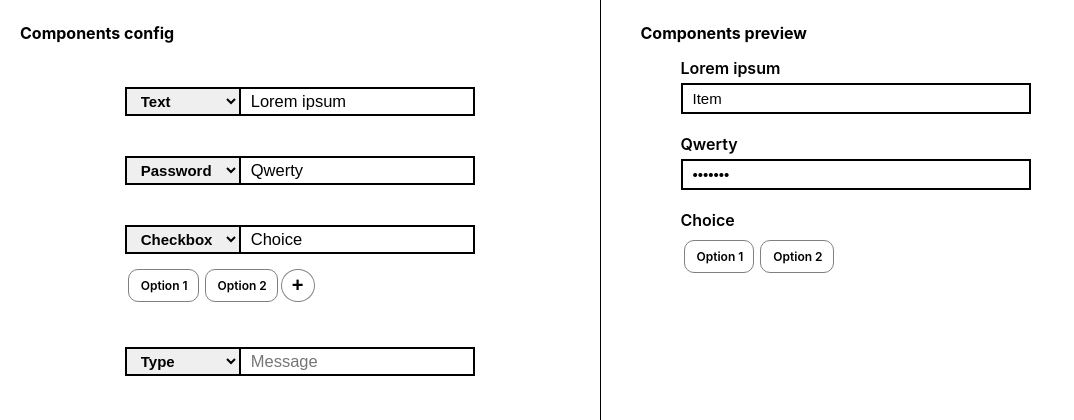
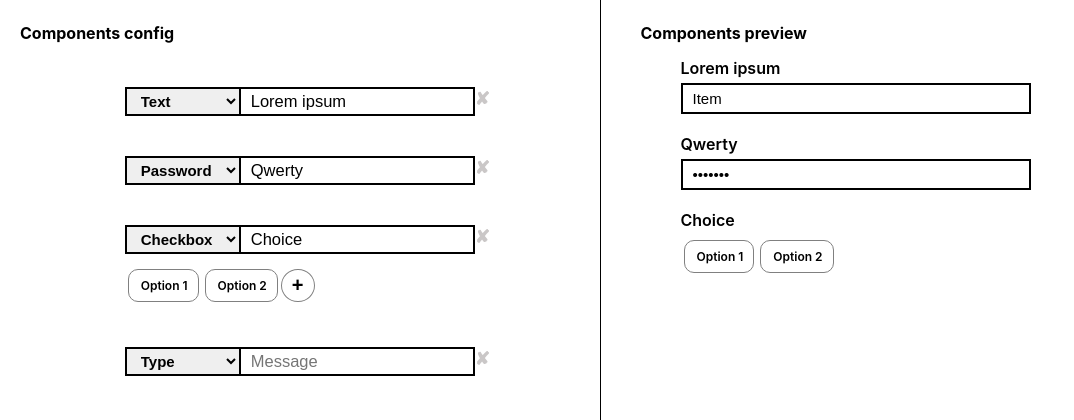
Before and after one commit to Maurikzio/component-builder, a React (Create React App) app: page / in a window 1280 px wide. Shown: the top 420 px of the page, without its empty margins (0-1074 px from the left). Built offline with nearby package versions, Linux system fonts and the light colour scheme.

Commit message:
[add] remove component

```diff
--- a/src/App.js
+++ b/src/App.js
@@ -77,6 +77,11 @@ function App() {
     setComponents(updatedComponents)
   }
 
+  const deleteComponent = (id) => {
+    const newComponents = components.filter(component => component.id !== id)
+    setComponents(newComponents)
+  }
+
 
   const componentsReady = components.filter( component => component.type && component.label);
 
@@ -86,6 +91,7 @@ function App() {
         components={components}
         onCreateComponent={createComponent}
         onUpdateComponent={updateComponent}
+        onDeleteComponent={deleteComponent}
       />
       <Preview
         components={componentsReady}
--- a/src/components/configuration/Component.js
+++ b/src/components/configuration/Component.js
@@ -43,8 +43,15 @@ const Component = (props) => {
         })
     }
 
+    const handleRemoveComponent = () => {
+        props.onDeleteComponent(props.id)
+    }
+
     return(
         <div className='component-wrapper'>
+
+            <span className='delete-btn' onClick={handleRemoveComponent}>&#10008;</span>
+
             <div className='inner'>
                 <div className='component-type'>
                     <select value={type} onChange={handleTypeChange}>
--- a/src/components/configuration/ComponentsList.js
+++ b/src/components/configuration/ComponentsList.js
@@ -10,6 +10,7 @@ const ComponentsList = (props) => {
             label={component.label}
             options={component.options}
             onUpdateComponent={props.onUpdateComponent}
+            onDeleteComponent={props.onDeleteComponent}
         />
     ))
     return (
--- a/src/components/configuration/Configuration.js
+++ b/src/components/configuration/Configuration.js
@@ -16,6 +16,7 @@ const Configuration = (props) => {
                 <ComponentsList
                     components={props.components}
                     onUpdateComponent={props.onUpdateComponent}
+                    onDeleteComponent={props.onDeleteComponent}
                 />
                 <div className='configuration-btn-container'>
                     <button onClick={handleCreateComponent}>Add component</button>
--- a/src/components/configuration/styles/component-styles.css
+++ b/src/components/configuration/styles/component-styles.css
@@ -1,16 +1,15 @@
 .component-wrapper {
     /* background-color: yellow; */
-    display: flex;
-    flex-direction: column;
+    /* display: flex; */
+    /* flex-direction: column; */
     padding: 20px 0px;
-
+    position: relative;
 }
 
 .inner{
     display: flex;
-    background-color: teal;
+    /* background-color: teal; */
 }
-
 
 .component-type select{
     padding: 3px 10px ;
@@ -27,6 +26,10 @@
     /* background-color: tomato; */
 }
 
+/* .component-label:hover ~ .b {
+    background-color: orange;
+} */
+
 .component-label input{
     padding: 3px 10px ;
     font-size: 16.5px;
@@ -34,8 +37,27 @@
     width: 100%;
     font-weight: 400;
     box-sizing: border-box;
+    background: transparent;
 }
 
 .component-label input:focus{
     outline: none;
 }
+
+.delete-btn{
+    /* display: block; */
+    position: absolute;
+    padding: 1px 5px;
+    top: 20px;
+    right: -20px;
+    font-size: 18px;
+    /* text-transform: uppercase; */
+    font-weight: 800;
+    border-radius: 5px;
+    color: rgb(202, 199, 199);
+}
+.delete-btn:hover{
+    /* background-color: red; */
+    color: red;
+    cursor: pointer;
+}
```
